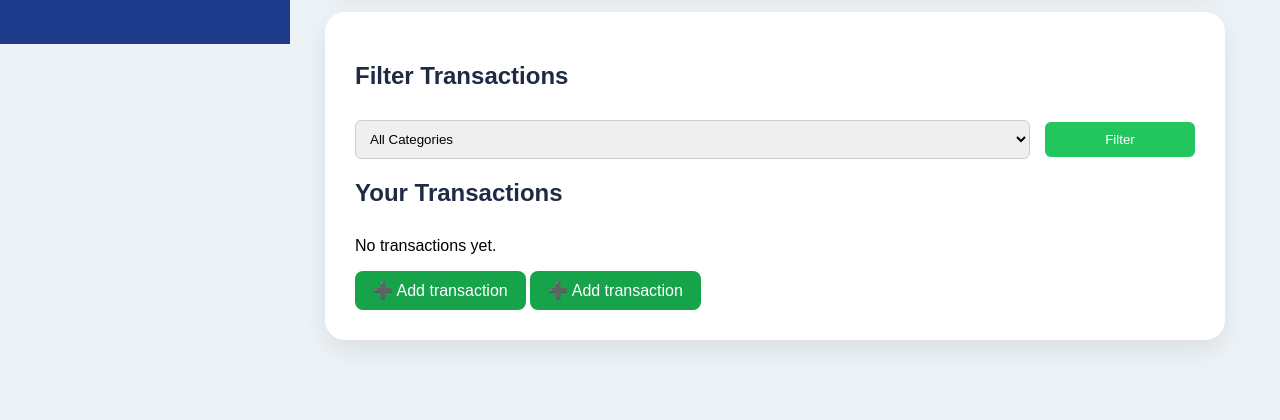
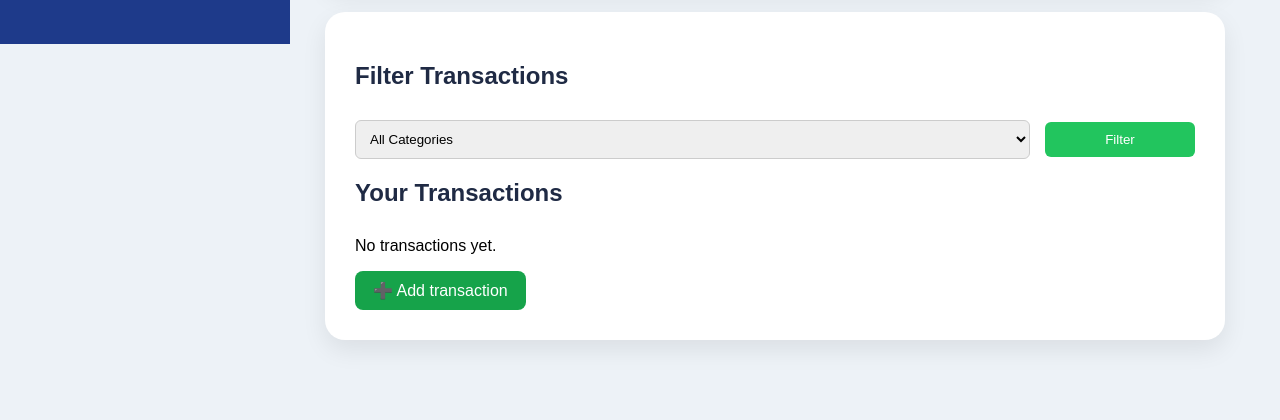
Before and after one commit to kirteebura-alt/finance-tracker-budget-planner.katyayaneeb, a Flask app: page /dashboard in a window 1280 px wide. Shown: the part 806-1226 px from the top of the page. Run offline with Flask 3, Linux system fonts and the light colour scheme; the visitor is signed in with stand-in values (Sample User, id 1); data that the repository does not hold is empty.

Commit message:
Update dashboard before deployment

```diff
--- a/templates/dashboard.html
+++ b/templates/dashboard.html
@@ -221,12 +221,8 @@
 {% else %}
 
 <p>No transactions yet.</p>
+
     <a class="add-btn"
-        href="{{ url_for('add_transaction') }}">
-        ➕ Add transaction
-    </a>
-
-<a class="add-btn"
         href="{{ url_for('add_transaction') }}">
         ➕ Add transaction
     </a>
```
